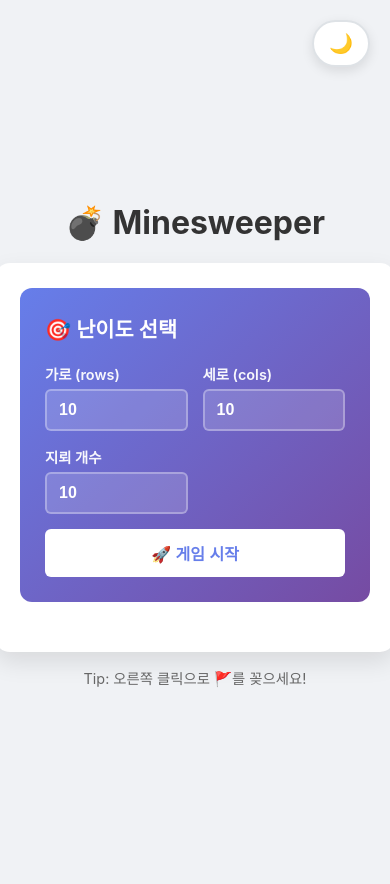
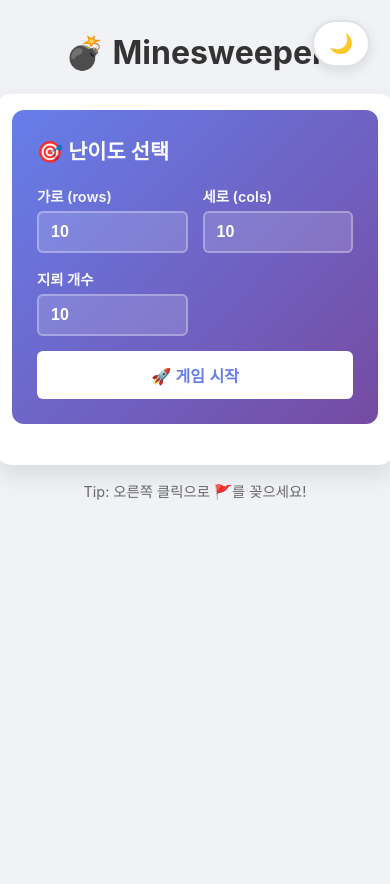
Before and after one commit to Kang9805/minesweeper, a Django app: page / in a window 390 px wide. After the commit the page ends 500 px from the top, so only its background shows below. Run offline with Django 5.2, Linux system fonts and the light colour scheme; some libraries are stand-ins or nearby versions.

Commit message:
refactor: 모바일 화면 보드 잘림 방지 및 반응형 개선

```diff
--- a/minesweeper/templates/minesweeper/index.html
+++ b/minesweeper/templates/minesweeper/index.html
@@ -19,6 +19,12 @@
             --text-color: #333;
             --container-bg: #ffffff;
             --tip-color: #666;
+        }
+
+        @media (max-width: 768px) {
+            :root {
+                --cell-size: clamp(24px, 8vw, 36px);
+            }
         }
 
         body.dark-mode {
@@ -49,6 +55,13 @@
             transition: background-color 0.3s, color 0.3s;
         }
 
+        @media (max-width: 768px) {
+            body {
+                padding: 12px;
+                justify-content: flex-start;
+            }
+        }
+
         .game-container {
             background: var(--container-bg);
             padding: 25px;
@@ -58,6 +71,13 @@
             max-width: 600px;
             width: 100%;
             transition: background-color 0.3s;
+        }
+
+        @media (max-width: 768px) {
+            .game-container {
+                padding: 16px;
+                max-width: 100%;
+            }
         }
 
         .difficulty-form {
@@ -164,6 +184,15 @@
             justify-content: center;
             width: 100%;
             margin-bottom: 12px;
+        }
+
+        @media (max-width: 768px) {
+            .board-wrap {
+                justify-content: flex-start;
+                overflow-x: auto;
+                -webkit-overflow-scrolling: touch;
+                padding-bottom: 6px;
+            }
         }
 
         .cell {
```
